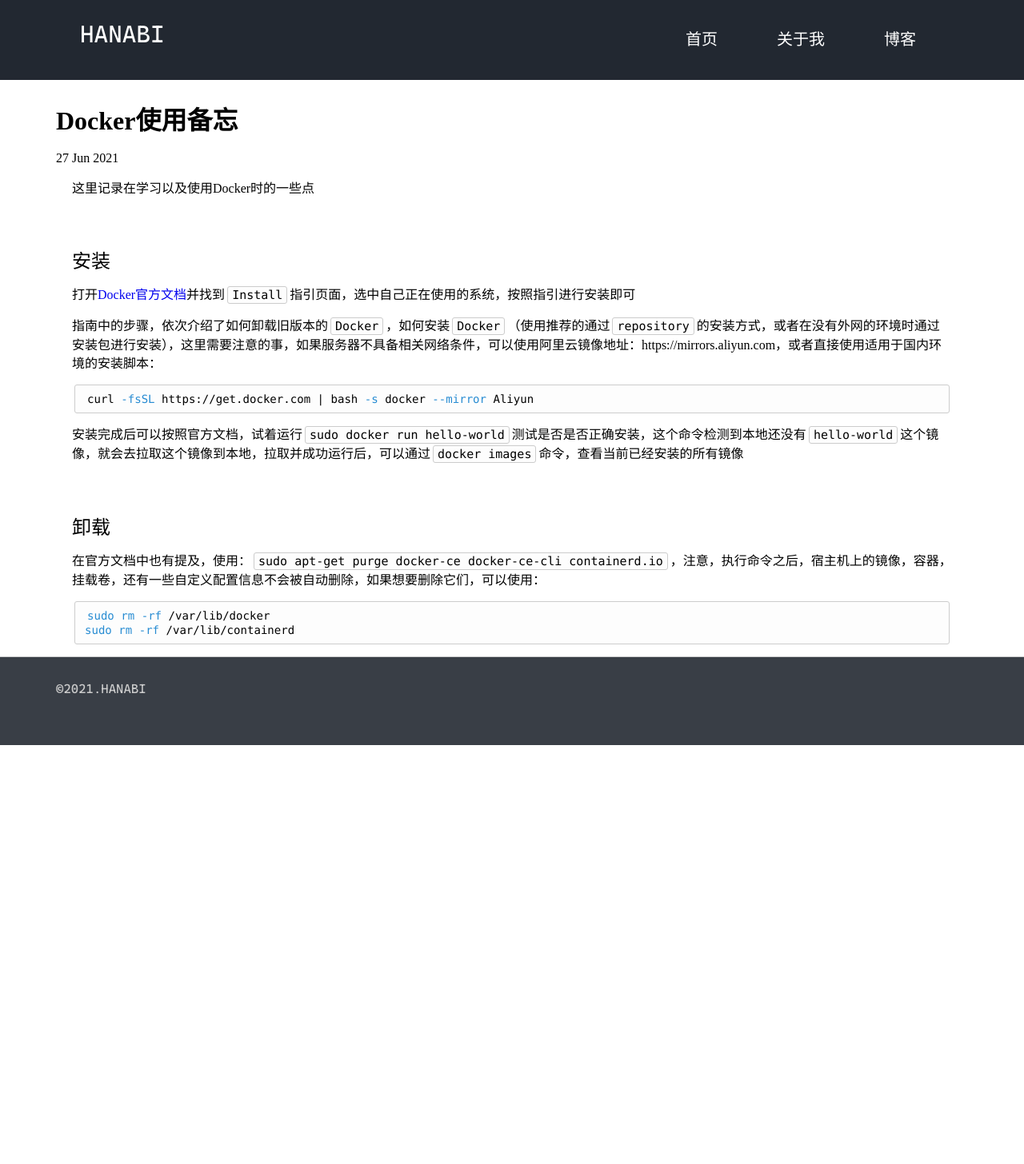
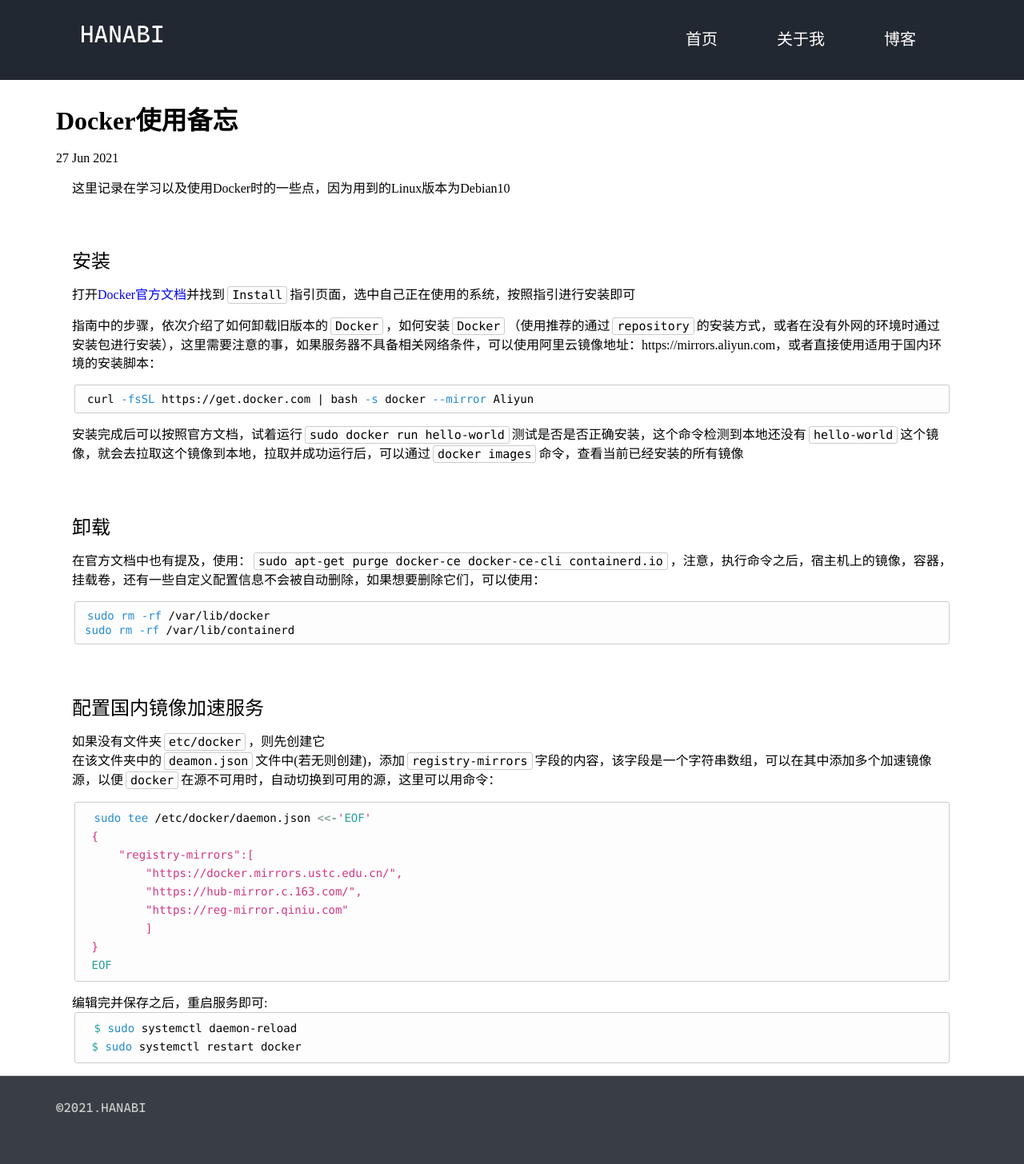
Before and after one commit to KamenRiderKuuga/kamenriderkuuga.github.io, a Jekyll site: the page built from _posts/2021-06-26-Docker-1.md, in a window 1280 px wide. Shown: the whole page at 80% size. Built offline with Jekyll 4.4.1, drawn with Linux system fonts in a browser that asks for light colours; before the commit the page ends 932 px from its top, so only the background shows below that.

Commit message:
doc: note about docker

````diff
--- a/_posts/2021-06-26-Docker-1.md
+++ b/_posts/2021-06-26-Docker-1.md
@@ -7,7 +7,7 @@ color: rgb(91,47,107)
 tags: Docker
 ---
 
-> 这里记录在学习以及使用Docker时的一些点
+> 这里记录在学习以及使用Docker时的一些点，因为用到的Linux版本为Debian10
 
 ## 安装
 
@@ -29,3 +29,25 @@ curl -fsSL https://get.docker.com | bash -s docker --mirror Aliyun
 sudo rm -rf /var/lib/docker
 sudo rm -rf /var/lib/containerd
 ```
+
+## 配置国内镜像加速服务
+
+1. 如果没有文件夹`etc/docker`，则先创建它
+2. 在该文件夹中的`deamon.json`文件中(若无则创建)，添加`registry-mirrors`字段的内容，该字段是一个字符串数组，可以在其中添加多个加速镜像源，以便`docker`在源不可用时，自动切换到可用的源，这里可以用命令：
+
+    ```bash
+    sudo tee /etc/docker/daemon.json <<-'EOF'
+    {
+        "registry-mirrors":[
+            "https://docker.mirrors.ustc.edu.cn/",
+            "https://hub-mirror.c.163.com/",
+            "https://reg-mirror.qiniu.com"
+            ]
+    }
+    EOF
+    ```
+3. 编辑完并保存之后，重启服务即可:
+    ```bash
+    $ sudo systemctl daemon-reload
+    $ sudo systemctl restart docker
+    ```
````
Also changed, not shown: _posts/2020-07-13-Tips-2.md (+1 -0 lines).
